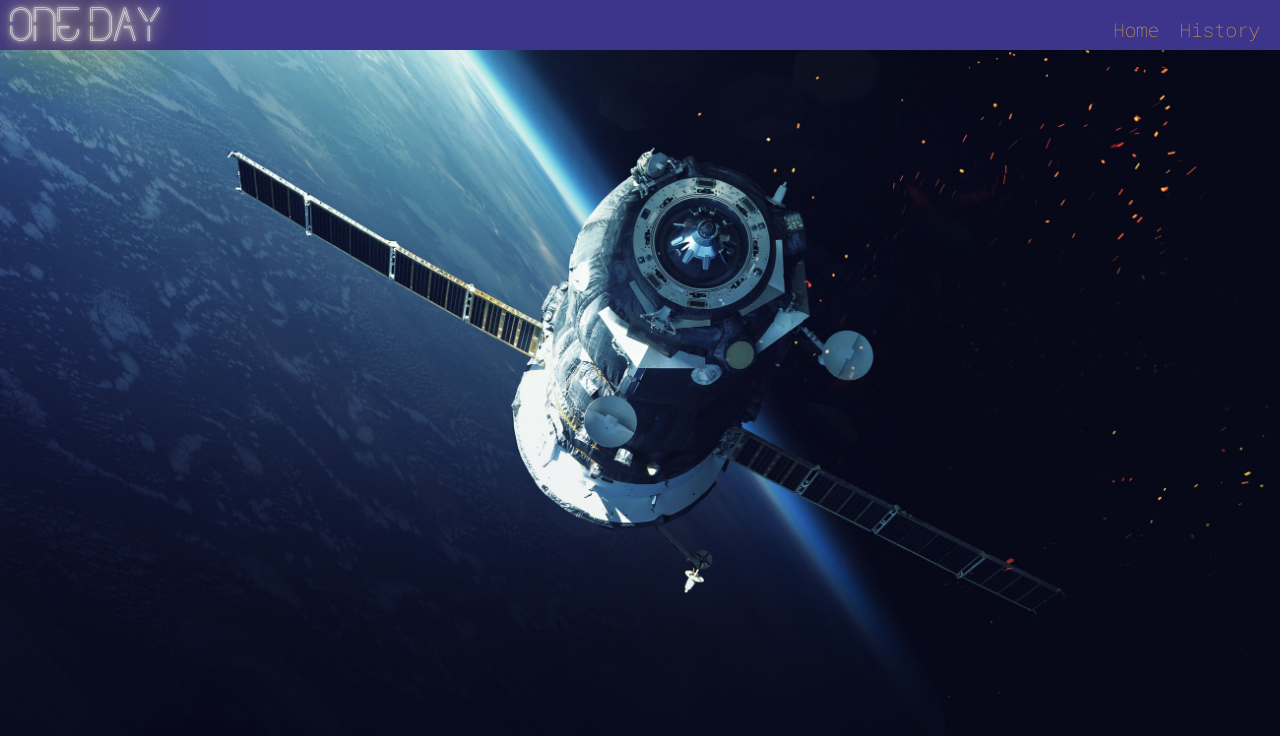
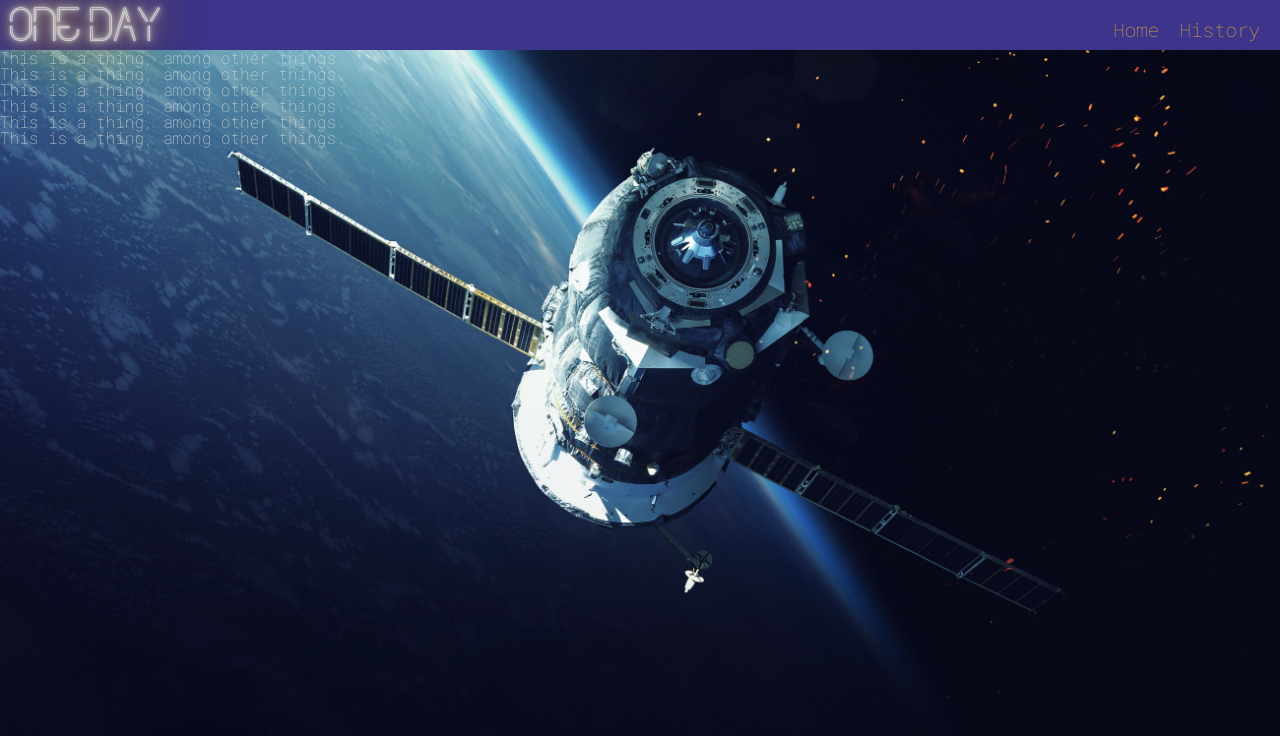
Before and after one commit to puentebravo/oneDay, a React (Create React App) app in the folder client/: page /dates in a window 1280 px wide. Shown: the top 736 px of the page. Built offline with nearby package versions, Linux system fonts and the light colour scheme.

Commit message:
Scaffolded out saved dates page

```diff
--- a/client/src/pages/saved/index.tsx
+++ b/client/src/pages/saved/index.tsx
@@ -1,10 +1,20 @@
 import React from "react";
 import Navbar from "../../components/navbar";
+import "./saved.css"
 
 
 function Saved() {
+
+    let testArr = [1, 2, 3, 4, 5, 6]
     return (
-        <Navbar />
+        <>
+            <Navbar />
+            <main id="savedList" className="font-space">
+                {testArr.map( element => (
+                    <div>This is a thing, among other things.</div>
+                ))}
+            </main>
+        </>
     )
 
 }
--- /dev/null
+++ b/client/src/pages/saved/saved.css
@@ -0,0 +1,7 @@
+:root {
+    --alabaster: #e0e2db;
+    --cobalt: #3d348b;
+    --slate: #717c89;
+    --gold: #e6af2e;
+    --space: #191716;
+  }
```
